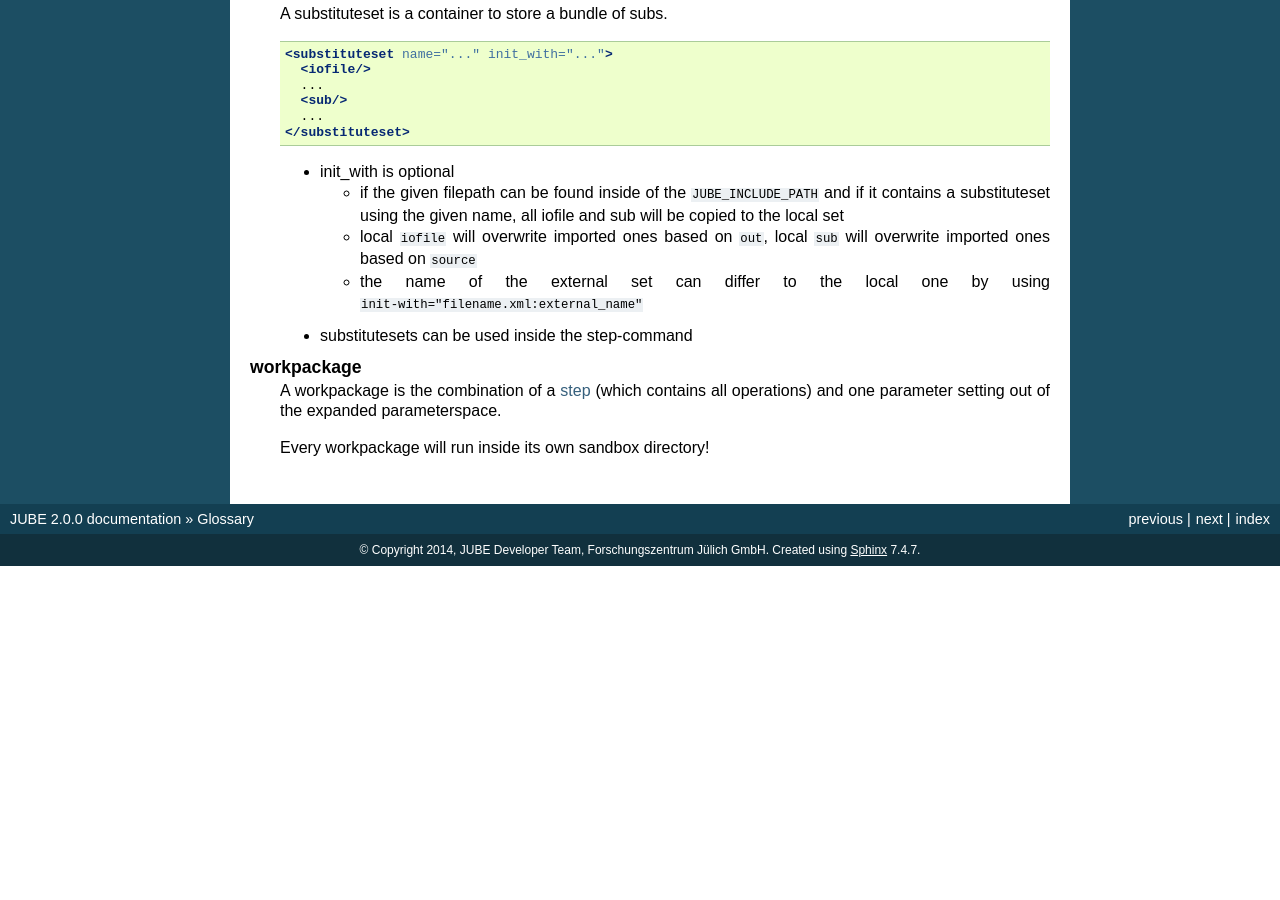
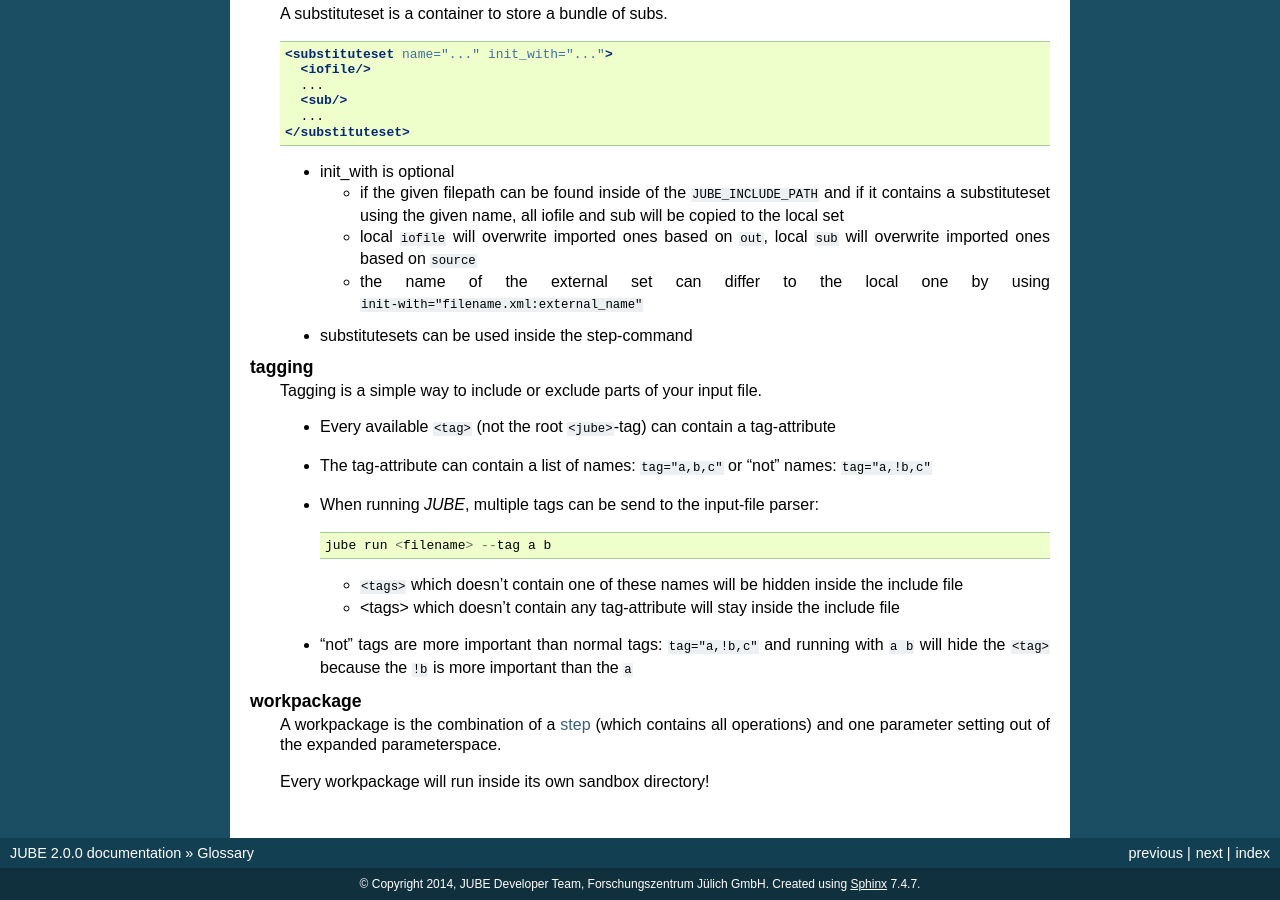
Before and after one commit to FZJ-JSC/JUBE, a Sphinx documentation site: the page built from docs/glossar.rst, in a window 1280 px wide and 900 px high, scrolled down 7695 px. Built offline with Sphinx 7.4.7, drawn with Linux system fonts in a browser that asks for light colours; before the commit the page ends 8261 px from its top, so only the background shows below that.

Commit message:
* add tagging docu example

```diff
--- a/docs/glossar.rst
+++ b/docs/glossar.rst
@@ -42,7 +42,7 @@
       directory will be used.
 
    run
-      Start a new benchmark run by parsing the given **JUBE** input file.
+      Start a new benchmark run by parsing the given *JUBE* input file.
 
    result
       Create a result table.
@@ -371,6 +371,21 @@
 
       Every workpackage will run inside its own sandbox directory!
 
+   tagging
+      Tagging is a simple way to include or exclude parts of your input file.
+
+      * Every available ``<tag>`` (not the root ``<jube>``-tag) can contain a tag-attribute
+      * The tag-attribute can contain a list of names: ``tag="a,b,c"`` or "not" names: ``tag="a,!b,c"``
+      * When running *JUBE*, multiple tags can be send to the input-file parser::
+
+          jube run <filename> --tag a b
+
+        * ``<tags>`` which doesn't contain one of these names will be hidden inside the include file
+        * <tags> which doesn't contain any tag-attribute will stay inside the include file
+
+      * "not" tags are more important than normal tags: ``tag="a,!b,c"`` and running with ``a b`` will hide the ``<tag>`` because
+        the ``!b`` is more important than the ``a``
+
    directory_structure
       * every (new) benchmark run will create its own directory structure
       * every single workpackage will create its own directory structure
```
Also changed, not shown: docs/advanced.rst (+46 -2 lines), 4 other files.
